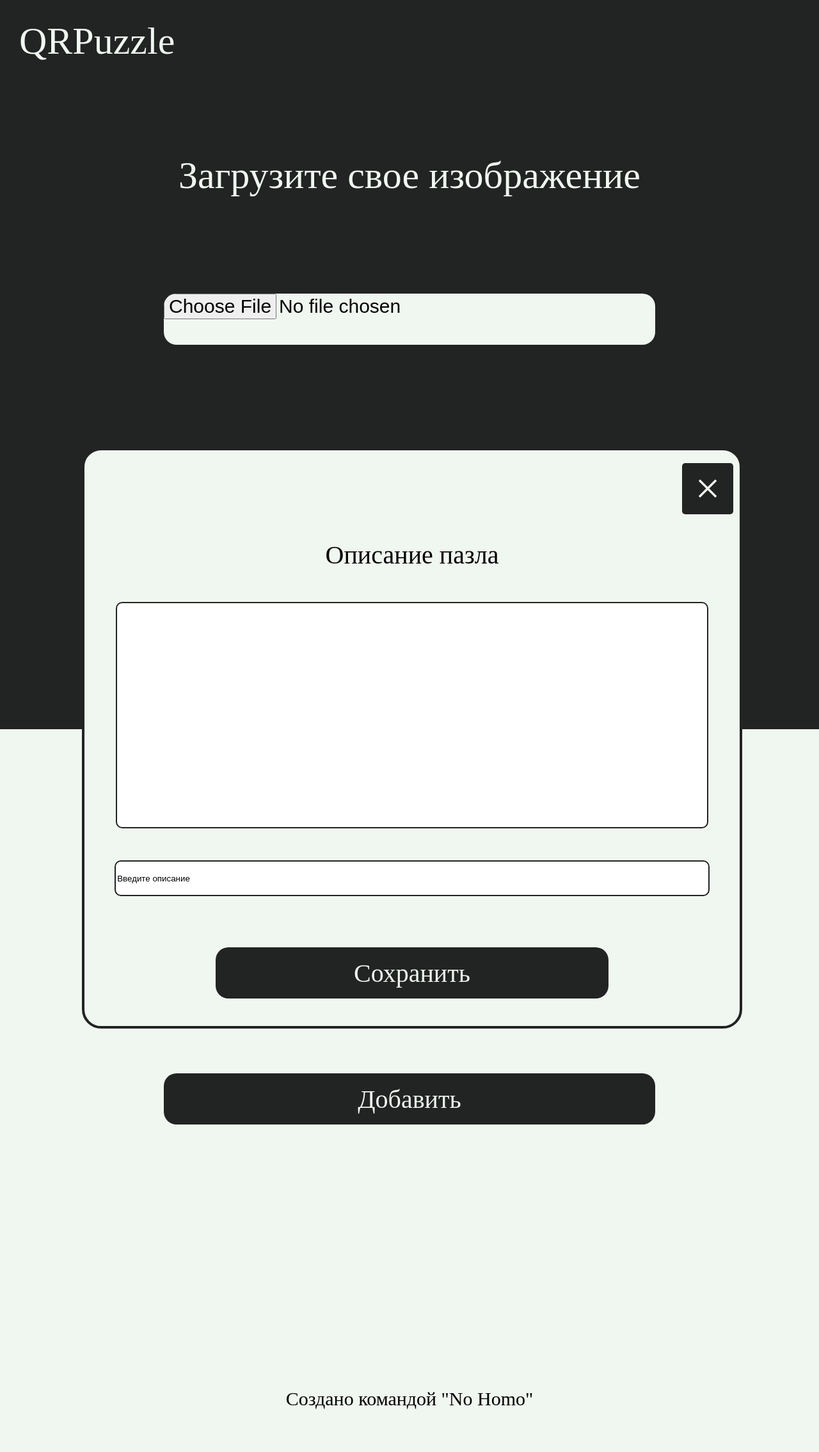
After one commit to azpantic/QR_Puzzel, a Django app: page /host in a window 1280 px wide. The commit adds this page. Shown: the whole page at 64% size. Run offline with Django 4.2, Linux system fonts and the light colour scheme.

Commit message:
Изменена структура хранения фронт файлов, настроенно корректное отображение статических файлов (стилей и js скриптов), добавлен редирект на страницу создания игры

```diff
--- /dev/null
+++ b/QRPuzzel/main/static/css/HostPageStyle.css
@@ -0,0 +1,191 @@
+* {
+  width: 100%;
+  margin: 0;
+}
+
+header {
+  width: 100%;
+  height: auto;
+  background: #222323;
+}
+
+.logo {
+  width: 200px;
+  height: 80px;
+  padding: 30px;
+  font-size: 60px;
+  align-items: center;
+  color: #f0f6f0;
+}
+
+.description-modal-window {
+  width: 80%;
+  height: 900px;
+  margin: auto;
+  position: absolute;
+  top: 700px;
+  left: 10%;
+  z-index: 1;
+  background: #f0f6f0;
+  border: solid 4px #222323;
+  border-radius: 30px;
+  /*display: none;*/
+}
+
+.description-modal-window_close {
+  height: 80px;
+  width: 80px;
+  position: relative;
+  top: 20px;
+  left: calc(100% - 90px);
+  border-radius: 5px;
+  background: #222323;
+  cursor: pointer;
+  color: #f0f6f0;
+  font-size: 70px;
+  text-align: center;
+}
+
+.description-modal-window_title {
+  margin-top: 60px;
+  text-align: center;
+  font-size: 40px;
+}
+
+.description-modal-window_image {
+  width: 90%;
+  height: 350px;
+  margin: 50px auto;
+  border: solid 2px #222323;
+  border-radius: 10px;
+  background-color: white;
+}
+
+.description-modal-window_description {
+  width: 90%;
+  height: 50px;
+  display: flex;
+  margin: auto;
+  border: solid 2px #222323;
+  border-radius: 10px;
+}
+
+.description-modal-window_save {
+  width: 60%;
+  height: 80px;
+  display: flex;
+  align-items: center;
+  justify-content: center;
+  margin: auto;
+  margin-top: 80px;
+  border-radius: 20px;
+  background: #222323;
+  font-size: 40px;
+  color: #f0f6f0;
+  cursor: pointer;
+}
+
+main {
+  width: 100%;
+  height: auto;
+  margin: auto;
+}
+
+.content-top {
+  width: 100%;
+  height: 1000px;
+  background: #222323;
+
+}
+
+.top-suptitle, .top-subtitle {
+  height: auto;
+  width: auto;
+  margin: auto;
+  padding-top: 100px;
+  font-size: 60px;
+  color: #f0f6f0;
+  text-align: center;
+}
+
+.input-file {
+  width: 60%;
+  height: 80px;
+  display: flex;
+  align-items: center;
+  justify-content: center;
+  border-radius: 20px;
+  margin:  150px auto;
+  background: #f0f6f0;
+  font-size: 30px;
+  cursor: pointer;
+}
+
+.download-file {
+  width: 60%;
+  height: 80px;
+  display: flex;
+  align-items: center;
+  justify-content: center;
+  margin: auto;
+  margin-top: 80px;
+  border-radius: 20px;
+  background: #f0f6f0;
+  font-size: 40px;
+  cursor: pointer;
+}
+
+.content-bot {
+  width: 100%;
+  height: 1000px;
+  background: #f0f6f0;
+}
+
+.bot-suptitle, .bot-subtitle {
+  width: 100%;
+  margin: auto;
+  padding-top: 80px;
+  text-align: center;
+  color: #222323;
+  font-size: 60px;
+}
+
+.create-game {
+  width: 60%;
+  height: 80px;
+  display: flex;
+  align-items: center;
+  justify-content: center;
+  margin: auto;
+  margin-top: 80px;
+  border-radius: 20px;
+  background: #222323;
+  font-size: 40px;
+  color: #f0f6f0;
+  cursor: pointer;
+}
+
+.add-description {
+  width: 60%;
+  height: 80px;
+  display: flex;
+  align-items: center;
+  justify-content: center;
+  margin: auto;
+  margin-top: 80px;
+  border-radius: 20px;
+  background: #222323;
+  font-size: 40px;
+  color: #f0f6f0;
+  cursor: pointer;
+}
+
+footer {
+  width: 100%;
+  height: 70px;
+  background: #f0f6f0;
+  padding: 30px 0;
+  margin: auto;
+  font-size: 30px;
+  text-align: center;
+}
--- a/QRPuzzel/main/templates/main/styles/MainPageStyle.css
+++ b/QRPuzzel/main/static/css/MainPageStyle.css
@@ -63,8 +63,9 @@ header {
   background: #f0f6f0;
   border: solid 4px #222323;
   border-radius: 30px;
-  /* display: none; */
+  display: none;
 }
+
 
 .log-in_title {
   width: 80%;
--- /dev/null
+++ b/QRPuzzel/main/static/js/HostPage.js
@@ -0,0 +1,16 @@
+let btnAddDescription = document.querySelector(".add-description")
+let descriptionModalWindow = document.querySelector(".description-modal-window")
+let btnDescriptionModalWindow = document.querySelector(".description-modal-window_close")
+let btnSaveChanges = document.querySelector(".description-modal-window_save")
+
+btnAddDescription.addEventListener('click', openDescriptionModalWindow)
+btnDescriptionModalWindow.addEventListener('click', closeDescriptionModalWindow)
+btnSaveChanges.addEventListener('click', closeDescriptionModalWindow)
+
+function openDescriptionModalWindow() {
+  descriptionModalWindow.style.display = "inline"
+}
+
+function closeDescriptionModalWindow() {
+  descriptionModalWindow.style.display = "none"
+}
--- /dev/null
+++ b/QRPuzzel/main/templates/main/HostPage.html
@@ -0,0 +1,43 @@
+<!DOCTYPE html>
+<html lang="en">
+<head>
+  <title>Document</title>
+  <link rel="stylesheet" href="../../static/css/HostPageStyle.css">
+</head>
+<body>
+  <header>
+    <div class="header_content">
+      <div class="logo">QRPuzzle</div>
+    </div>
+  </header>
+  <main>
+    <div class="description-modal-window">
+      <div class="description-modal-window_close">
+        &#215;
+      </div>
+      <div class="description-modal-window_title">
+        Описание пазла
+      </div>
+      <div class="description-modal-window_image"></div>
+      <input type="text" value="Введите описание" class="description-modal-window_description">
+      <div class="description-modal-window_save">Сохранить</div>
+    </div>
+    <div class="content-top">
+      <p class="top-suptitle">Загрузите свое изображение</p>
+      <input type="file" class="input-file">
+      <p class="top-subtitle">скачайте QR-коды пазла</p>
+      <div class="download-file">Скачать</div>
+    </div>
+    <div class="content-bot">
+      <p class="bot-suptitle">Создание игры</p>
+      <div class="create-game">Создать</div>
+      <div class="bot-subtitle">Добавить описание</div>
+      <div class="add-description">Добавить</div>
+    </div>
+  </main>
+  <footer>
+    <p>Создано командой "No Homo"</p>
+  </footer>
+  <script src="../../static/js/HostPage.js"></script>
+</body>
+</html>
--- a/QRPuzzel/main/urls.py
+++ b/QRPuzzel/main/urls.py
@@ -5,5 +5,7 @@ from django.urls import path , include
 from . import  views
 
 urlpatterns = [
-    path('' , views.index)
+    path('' , views.index),
+
+    path('host', views.CreateGame)
 ]
--- a/QRPuzzel/main/views.py
+++ b/QRPuzzel/main/views.py
@@ -7,5 +7,4 @@ def index(request):
 
 
 def CreateGame(request):
-
-    return HttpResponse("<h1>Game</h1>")
+    return render(request, 'main/HostPage.html')
```
Also changed, not shown: QRPuzzel/QRPuzzel/settings.py (+11 -13 lines), QRPuzzel/main/static/js/MainPage.js (added, +44 -0 lines), QRPuzzel/main/templates/main/MainPage.html (+4 -4 lines).
